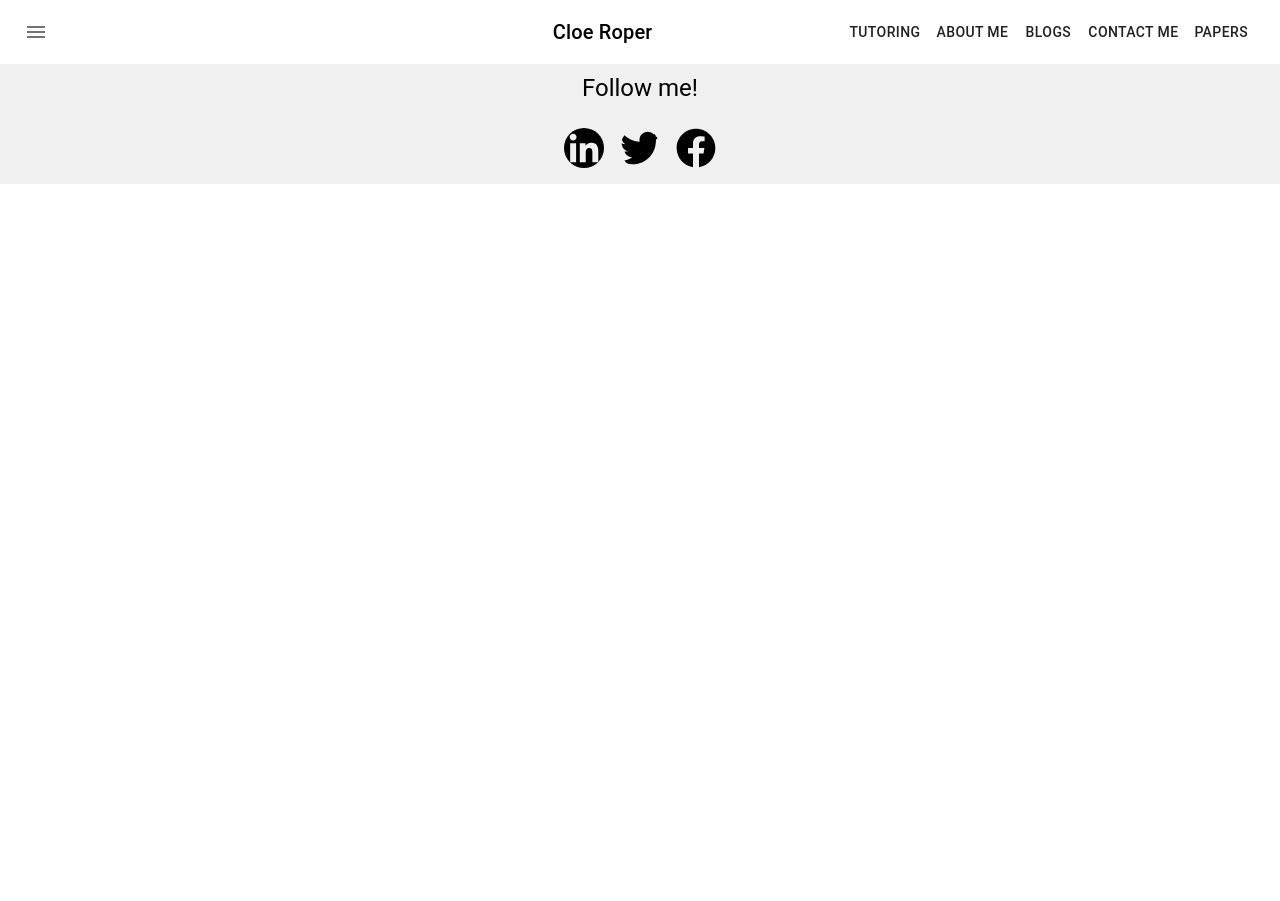
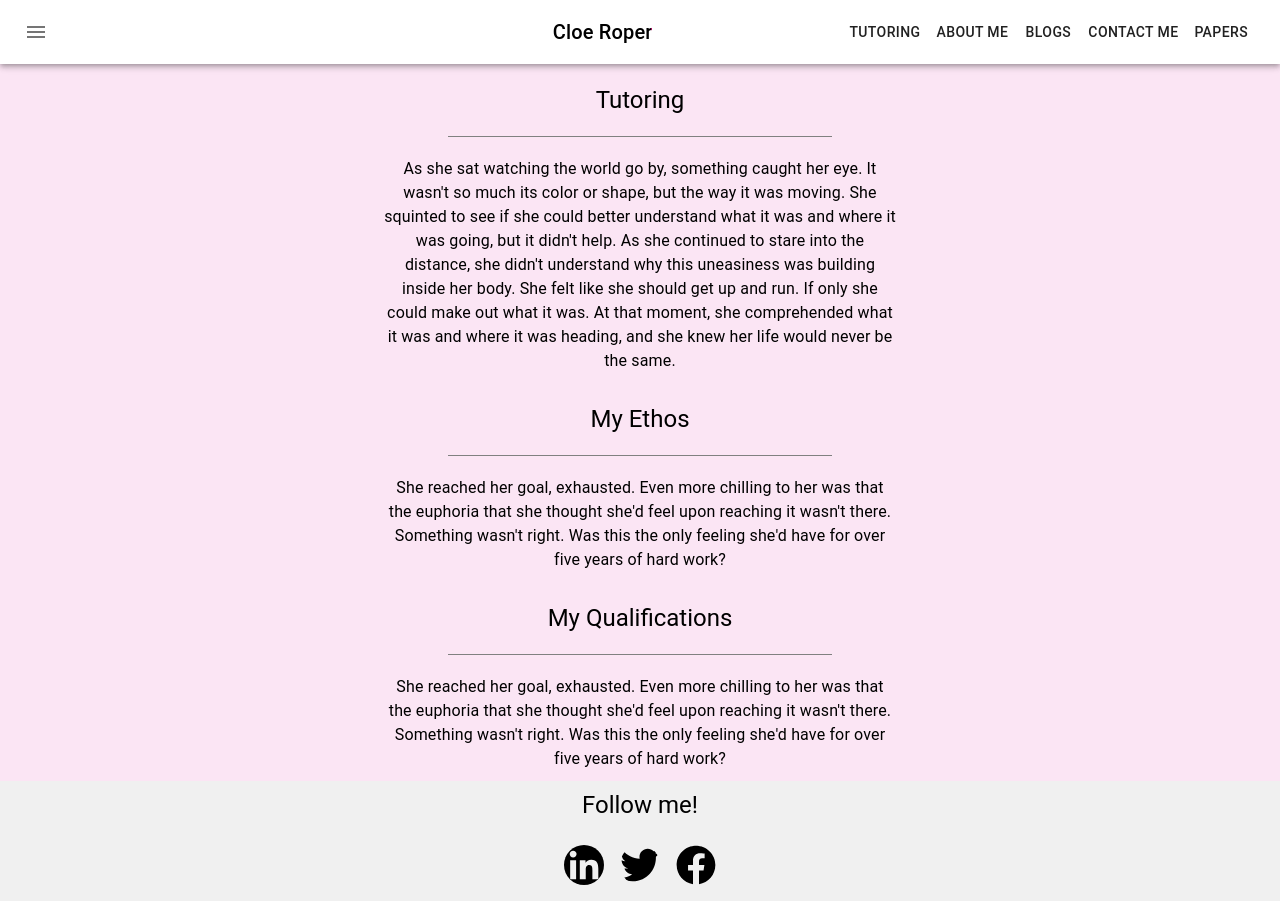
Before and after one commit to danbeaumont95/cloe-website-frontend, a React (Create React App) app: page / in a window 1280 px wide. Before the commit the page ends 800 px from the top, so only its background shows below. Built offline with nearby package versions, Linux system fonts and the light colour scheme.

Commit message:
created tutoring page and custom horizontal line

```diff
--- a/src/App.js
+++ b/src/App.js
@@ -11,6 +11,7 @@ import Footer from './Components/Footer';
 import Papers from './Components/Papers';
 import Blogs from './Components/Blogs';
 import Contact from './Components/Contact';
+import Tutoring from './Components/Tutoring';
 
 function App() {
   return (
@@ -18,6 +19,8 @@ function App() {
       <NavBar />
       <Router>
         <Routes>
+          <Route path="/" element={<Tutoring />} />
+          <Route path="/tutoring" element={<Tutoring />} />
           <Route path="/about" element={<About />} />
           <Route path="/papers" element={<Papers />} />
           <Route path="/blogs" element={<Blogs />} />
--- /dev/null
+++ b/src/Components/Custom/HorizontalLine.jsx
@@ -0,0 +1,21 @@
+import React from 'react';
+import { makeStyles } from '@material-ui/styles';
+
+const useStyles = makeStyles(() => ({
+  line: {
+    display: 'flex',
+    flexWrap:'nowrap',
+    width: '30%',
+    height: 0,
+    borderTop: '1px solid grey'
+  }
+}));
+
+const HorizontalLine = () => {
+  const classes = useStyles();
+
+  return (
+    <div className={classes.line}></div>
+  );
+};
+export default HorizontalLine;
--- /dev/null
+++ b/src/Components/Tutoring.jsx
@@ -0,0 +1,51 @@
+/* eslint-disable react/no-unescaped-entities */
+import { Typography } from '@material-ui/core';
+import React from 'react';
+import { makeStyles } from '@material-ui/styles';
+import HorizontalLine from './Custom/HorizontalLine';
+
+const useStyles = makeStyles(() => ({
+  allContent: {
+    display: 'flex',
+    alignItems: 'center',
+    justifyContent: 'center',
+    height: '100%',
+    flexDirection: 'column'
+  },
+  title: {
+    marginTop: '20px',
+    marginBottom: '20px',
+  },
+  paragraph: {
+    maxWidth: '40%',
+    marginTop: '20px',
+    textAlign: 'center',
+    marginBottom: '10px',
+    [ '@media (max-width:1000px)' ]: {
+      maxWidth: '50%',
+    },
+    [ '@media (max-width:500px)' ]: {
+      maxWidth: '80%',
+    },
+  }
+}));
+const Tutoring  = () => {
+  const classes = useStyles();
+  return (
+    <div className={classes.allContent}>
+
+      <Typography variant='h5' className={classes.title}>Tutoring</Typography>
+      <HorizontalLine />
+      <Typography className={classes.paragraph}>As she sat watching the world go by, something caught her eye. It wasn't so much its color or shape, but the way it was moving. She squinted to see if she could better understand what it was and where it was going, but it didn't help. As she continued to stare into the distance, she didn't understand why this uneasiness was building inside her body. She felt like she should get up and run. If only she could make out what it was. At that moment, she comprehended what it was and where it was heading, and she knew her life would never be the same.</Typography>
+      <Typography variant='h5' className={classes.title}>My Ethos</Typography>
+      <HorizontalLine />
+      <Typography className={classes.paragraph}>She reached her goal, exhausted. Even more chilling to her was that the euphoria that she thought she'd feel upon reaching it wasn't there. Something wasn't right. Was this the only feeling she'd have for over five years of hard work?</Typography>
+      <Typography variant='h5' className={classes.title}>My Qualifications</Typography>
+      <HorizontalLine />
+      <Typography className={classes.paragraph}>She reached her goal, exhausted. Even more chilling to her was that the euphoria that she thought she'd feel upon reaching it wasn't there. Something wasn't right. Was this the only feeling she'd have for over five years of hard work?</Typography>
+
+    </div>
+  );
+};
+
+export default Tutoring;
```
